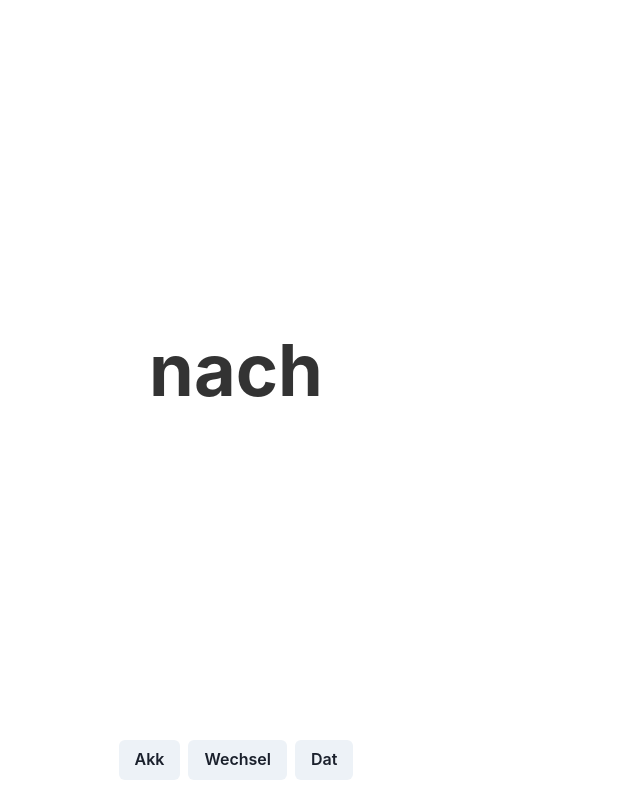
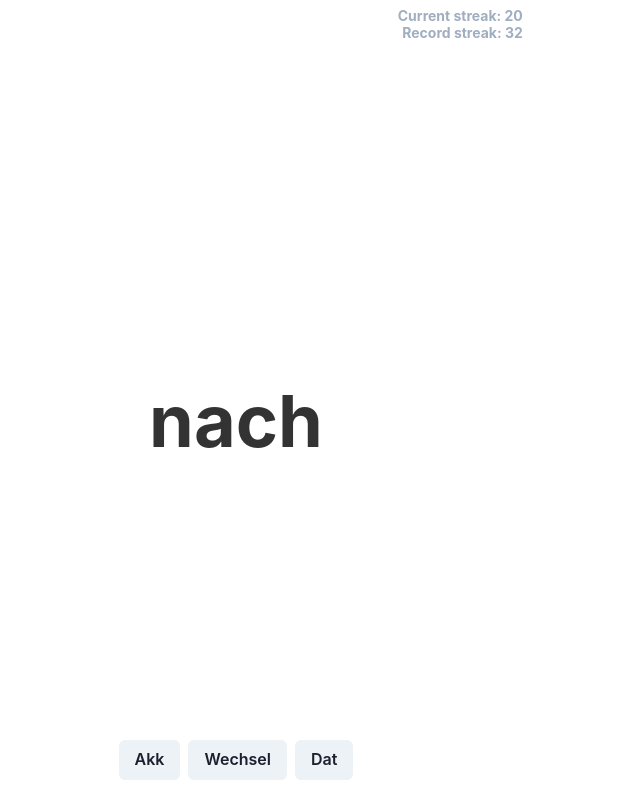
Before and after one commit to altsanz/german-drills, a React (Vite) app: page / in a window 1280 px wide. Shown: the whole page, without its empty margins (404-1044 px from the left). Built offline with nearby package versions, Linux system fonts and the light colour scheme.

Commit message:
fix buttons to bottom so its not hidden in ios and add labels for streaks

```diff
--- a/src/App.tsx
+++ b/src/App.tsx
@@ -61,7 +61,8 @@ function App() {
   const [response, setResponse] = React.useState<"akk" | "dat" | "wechsel">();
   React.useEffect(() => {
     if (response) {
-      setRight(response === preposition.mode);
+      const responseIsCorrect = response === preposition.mode;
+      setRight(responseIsCorrect);
       setTimeout(() => {
         nextPreposition();
         setRight(null);
@@ -85,6 +86,20 @@ function App() {
     <Container height={"100%"}>
       <Box display={"flex"} flexDirection={"column"} height={"100%"}>
         <Box
+          flexGrow={0}
+          marginTop={"2"}
+          display={"flex"}
+          flexDirection={"column"}
+          alignItems={"flex-end"}
+        >
+          <Heading as="h6" color={"gray.400"} size="xs">
+            Current streak: 20
+          </Heading>
+          <Heading as="h6" color={"gray.400"} size="xs">
+            Record streak: 32
+          </Heading>
+        </Box>
+        <Box
           flexGrow={1}
           display={"flex"}
           justifyContent={"center"}
@@ -98,6 +113,10 @@ function App() {
         </Box>
         <Box
           style={{
+            position: "fixed",
+            bottom: 0,
+            left: 0,
+            width: "100%",
             paddingBottom: "20px",
             display: "flex",
             justifyContent: "center",
--- /dev/null
+++ b/src/hooks/useStoredCounter.ts
@@ -0,0 +1,5 @@
+import { useLocalStorage } from "./useLocalStorage";
+
+export const useStoredCounter = () => {
+  return useLocalStorage("counter");
+};
```
Also changed, not shown: src/hooks/useLocalStorage.ts (added, +8 -0 lines).
